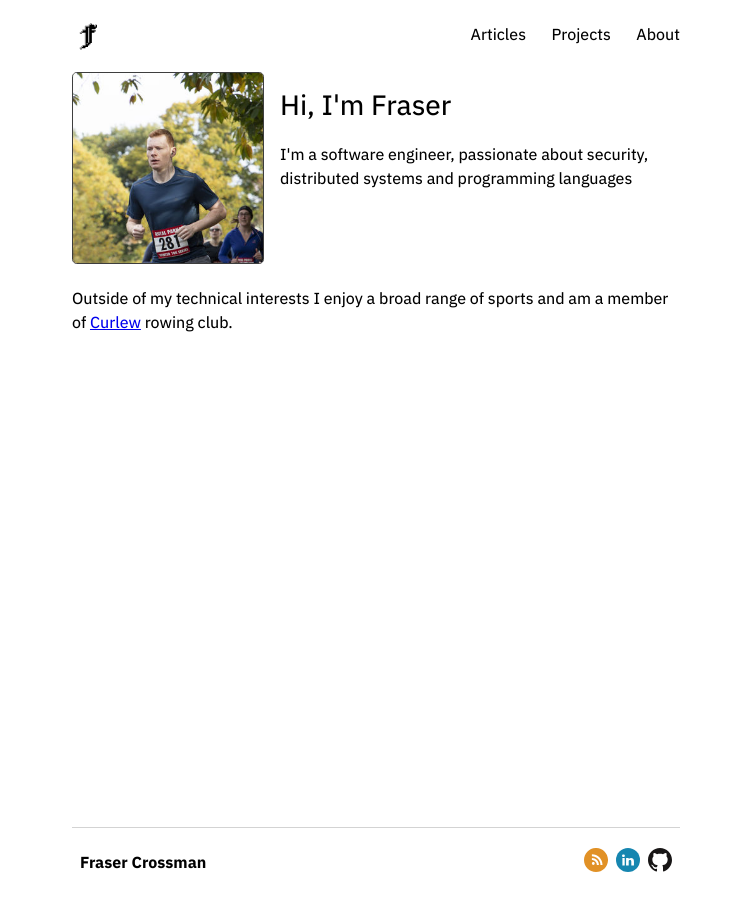
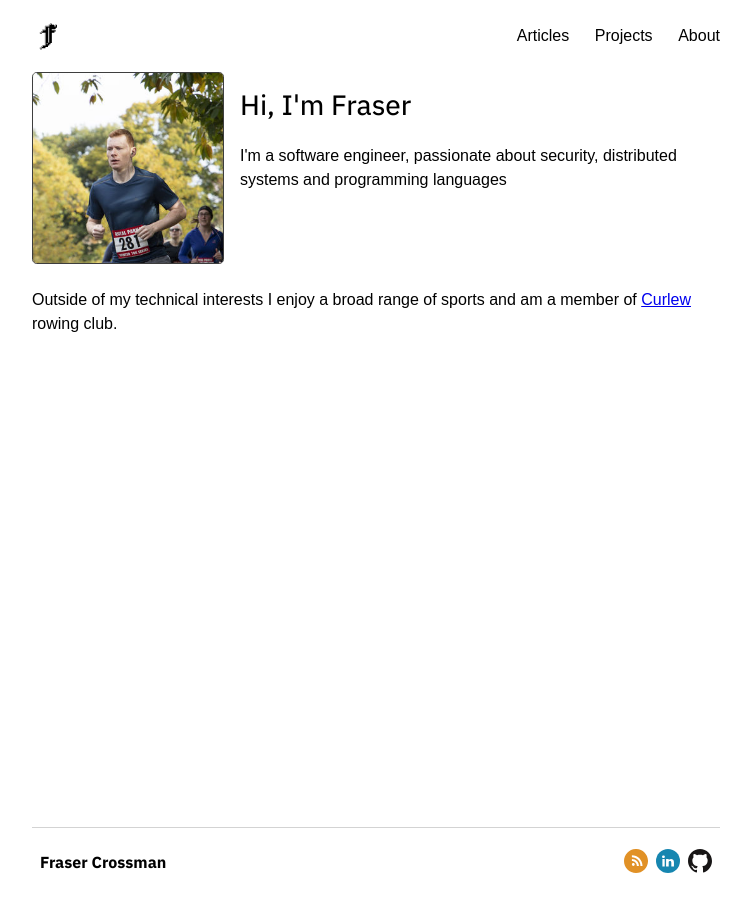
Before and after one commit to frasercrossman/frasercrossman.github.io, a Jekyll site: the page built from index.html, in a window 1280 px wide. Shown: the whole page, without its empty margins (264-1015 px from the left). Built offline with Jekyll 4.4.1, drawn with Linux system fonts in a browser that asks for light colours.

Commit message:
Increase page width, remove IBMPlexSans from all but headers, and decrease code font size

```diff
--- a/_sass/content.scss
+++ b/_sass/content.scss
@@ -50,3 +50,7 @@ div.content pre {
   overflow-x: auto;
   padding: 16px;
 }
+
+div.highlight {
+  font-size: 14px;
+}
--- a/css/main.scss
+++ b/css/main.scss
@@ -12,7 +12,7 @@
 
 html {
   height: 100%;
-  font: 16px IBMPlexSans, sans-serif;
+  font: 16px sans-serif;
 }
 
 @media (max-width: 750px) {
@@ -28,7 +28,7 @@ body {
 
   height: 100%; /* browser support */
   width: 100%;
-  max-width: 40em;
+  max-width: 45em;
   min-height: 100vh;
 
   margin: 0 auto 0 auto;
@@ -76,6 +76,7 @@ header, div.content, footer {
 
 /* headings */
 h1, h2, h3, h4, h5, h6 {
+  font-family: IBMPlexSans, sans-serif;
   font-weight: 400;
   color: black;
   margin: 0.5em 0 0.5em 0;
```
